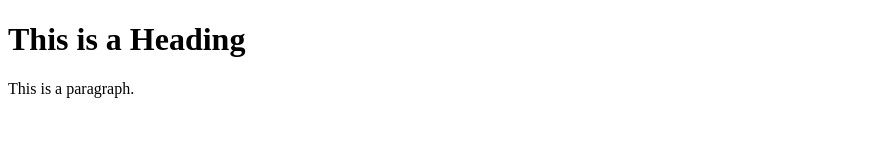
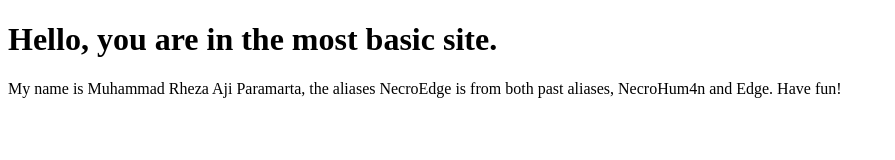
Before and after one commit to necroedge/necroedge.github.io, a plain HTML site: page index.html in a window 1280 px wide. Shown: the whole page, without its empty margins (0-895 px from the left). Drawn offline with Linux system fonts and the light colour scheme.

Commit message:
16.20 13 April

```diff
--- a/index.html
+++ b/index.html
@@ -1,12 +1,13 @@
 <!DOCTYPE html>
 <html>
 <head>
-<title>Page Title</title>
+<title>Welcome to NecroEdge Site</title>
 </head>
 <body>
 
-<h1>This is a Heading</h1>
-<p>This is a paragraph.</p>
+<h1>Hello, you are in the most basic site.</h1>
+<p>My name is Muhammad Rheza Aji Paramarta, the aliases NecroEdge is from both past aliases, NecroHum4n and Edge.
+Have fun!</p>
 
 </body>
 </html>
```
